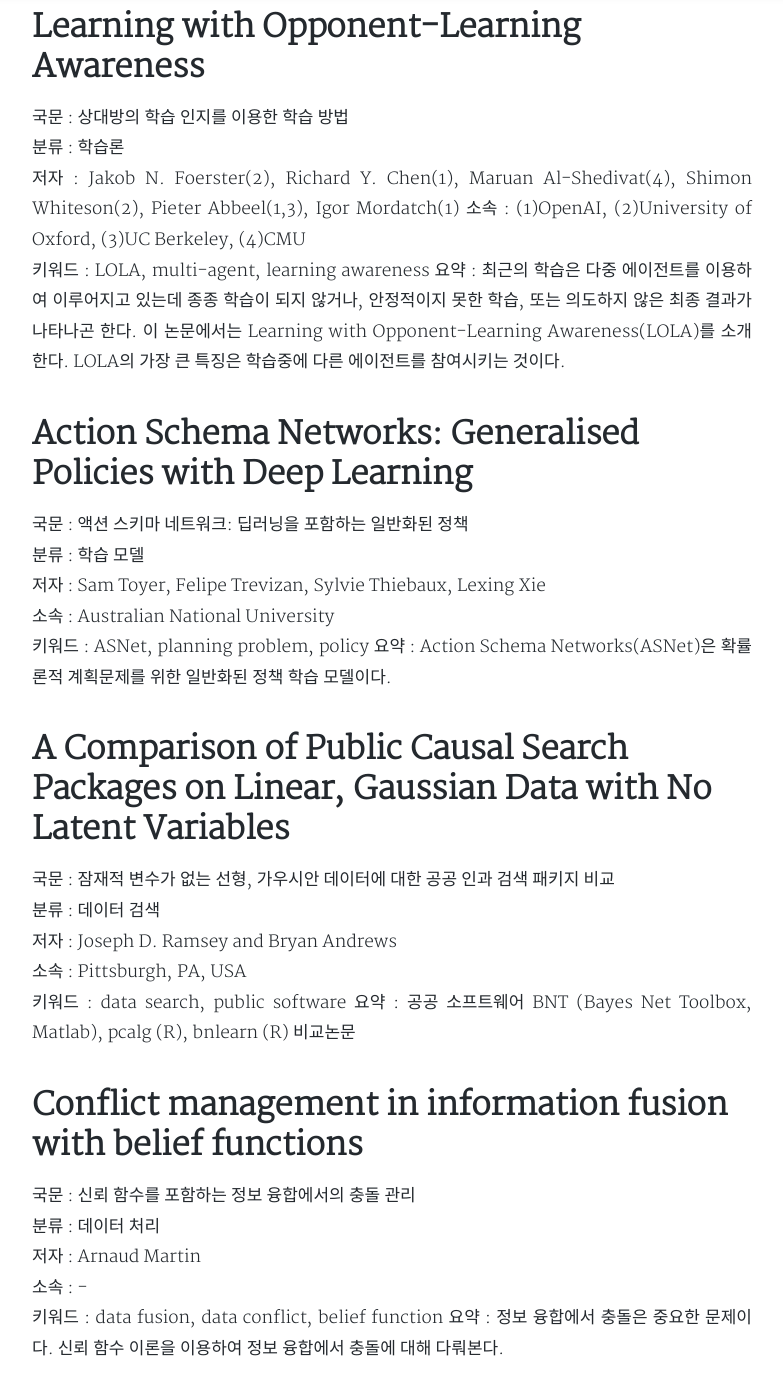
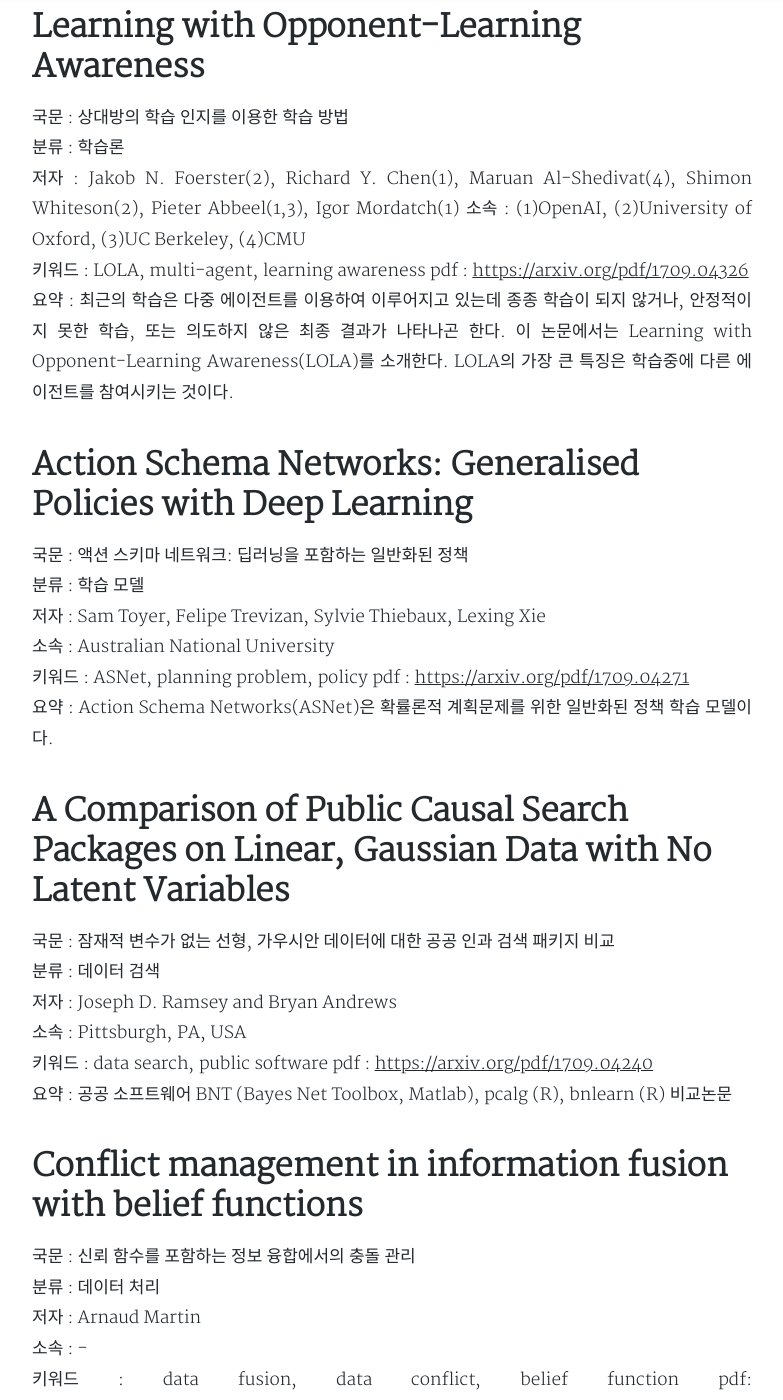
Before and after one commit to kairos03/kairos03.github.io-old, a Jekyll site: the page built from _posts/Machine-learning/2017-09-14-daily-DL-paper.md, in a window 1280 px wide and 1400 px high, scrolled down 947 px. Shown: the whole window, without its empty margins (248-1031 px from the left). Built offline with Jekyll 4.4.1, drawn with Linux system fonts in a browser that asks for light colours; nearby versions of some CDN libraries; comment, search, counter and statistics services are not loaded; a style sheet for code colours, icons or effects is not loaded; some of the changed text lies outside the part shown.

Commit message:
add paper link

```diff
--- a/_posts/Machine-learning/2017-09-14-daily-DL-paper.md
+++ b/_posts/Machine-learning/2017-09-14-daily-DL-paper.md
@@ -14,7 +14,9 @@ tag:    [AI, machine-learning, deep-learning, paper, trend]
 저자 : Maxime Lenormand
 소속 : Irstea, France
 키워드 : OWA, weight, truncated distribution
+pdf : <https://arxiv.org/pdf/1709.04328>
 요약 : OWA 연산의 중요 이슈인 OWA 가중치 결정 방법 중 하나인, 절단 분포를 이용한 방법 소개한다.
+
 
 # Learning with Opponent-Learning Awareness
 국문 : 상대방의 학습 인지를 이용한 학습 방법
@@ -23,6 +25,7 @@ tag:    [AI, machine-learning, deep-learning, paper, trend]
 Shimon Whiteson(2), Pieter Abbeel(1,3), Igor Mordatch(1)
 소속 : (1)OpenAI, (2)University of Oxford, (3)UC Berkeley, (4)CMU
 키워드 : LOLA, multi-agent, learning awareness
+pdf : <https://arxiv.org/pdf/1709.04326>
 요약 : 최근의 학습은 다중 에이전트를 이용하여 이루어지고 있는데 종종 학습이 되지 않거나,
 안정적이지 못한 학습, 또는 의도하지 않은 최종 결과가 나타나곤 한다. 이 논문에서는
 Learning with Opponent-Learning Awareness(LOLA)를 소개한다. LOLA의 가장 큰 특징은
@@ -34,6 +37,7 @@ Learning with Opponent-Learning Awareness(LOLA)를 소개한다. LOLA의 가장
 저자 : Sam Toyer, Felipe Trevizan, Sylvie Thiebaux, Lexing Xie
 소속 : Australian National University
 키워드 : ASNet, planning problem, policy
+pdf : <https://arxiv.org/pdf/1709.04271>
 요약 : Action Schema Networks(ASNet)은 확률론적 계획문제를 위한 일반화된 정책 학습 모델이다.
 
 # A Comparison of Public Causal Search Packages on Linear, Gaussian Data with No Latent Variables
@@ -42,6 +46,7 @@ Learning with Opponent-Learning Awareness(LOLA)를 소개한다. LOLA의 가장
 저자 : Joseph D. Ramsey and Bryan Andrews
 소속 : Pittsburgh, PA, USA
 키워드 : data search, public software
+pdf : <https://arxiv.org/pdf/1709.04240>
 요약 : 공공 소프트웨어 BNT (Bayes Net Toolbox, Matlab), pcalg (R), bnlearn (R) 비교논문
 
 # Conflict management in information fusion with belief functions
@@ -50,6 +55,7 @@ Learning with Opponent-Learning Awareness(LOLA)를 소개한다. LOLA의 가장
 저자 : Arnaud Martin
 소속 : -
 키워드 : data fusion, data conflict, belief function
+pdf: <https://arxiv.org/pdf/1709.04182>
 요약 : 정보 융합에서 충돌은 중요한 문제이다. 신뢰 함수 이론을 이용하여 정보 융합에서
 충돌에 대해 다뤄본다.
 
@@ -59,6 +65,7 @@ Learning with Opponent-Learning Awareness(LOLA)를 소개한다. LOLA의 가장
 저자 : Wen Shen(1), Jacob W. Crandall(2), Ke Yan(3), Cristina V. Lopes(1)
 소속 : (1)UC Irvine, (2)Brigham Young University, (3)China Jiliang University
 키워드 : crowdfunding, thrashold policy
+pdf : <https://arxiv.org/pdf/1709.04049>
 요약 : 크라우드 펀딩의 기업가를 위한 정보공개시 투자자들에게 더 많은 돈과 신뢰를 줄수
 있도록 정보를 디자인 하는 툴, 방법 제시
 
@@ -68,6 +75,7 @@ Learning with Opponent-Learning Awareness(LOLA)를 소개한다. LOLA의 가장
 저자 : Subhash Kak
 소속 : -
 키워드 :  reasoning systems, causality, belief networks, Simpson’s paradox, disjunction effect
+pdf : <https://arxiv.org/pdf/1709.04029>
 요약 : -
 
 # Neural Network Based Nonlinear Weighted Finite Automata
@@ -75,8 +83,8 @@ Learning with Opponent-Learning Awareness(LOLA)를 소개한다. LOLA의 가장
 분류 : 학습 모델
 저자 : Tianyu Li, Guillaume Rabusseau, Doina Precup
 소속 : McGill University
-
 키워드 : Neural Net, WFA
+pdf : <https://arxiv.org/pdf/1709.04380>
 요약 : 비선형 WFA 모델 소개
 
 # Predictive modeling of die filling of the pharmaceutical granules using the flexible neural tree
@@ -85,45 +93,57 @@ Learning with Opponent-Learning Awareness(LOLA)를 소개한다. LOLA의 가장
 저자 : Varun Kumar Ojha, Serena Schiano, Chuan-Yu Wu, Václav Snášel, Ajith Abraham
 소속 : -
 키워드 : flexible neural tree
+pdf : <https://arxiv.org/pdf/1709.04318>
 요약 :
 
 # Automated Cloud Provisioning on AWS using Deep Reinforcement Learning
 국문 : 딥 강화 학습을 이용한 AWS 자동 클라우드 프로비져닝
 분류 : 강화 학습
+pdf : <https://arxiv.org/pdf/1709.04305>
 
 # Assessing State-of-the-Art Sentiment Models on State-of-the-Art Sentiment Datasets
 국문 : 최첨단 감정 데이터셋에 대한 모델 평가
 분류 : 모델 평가
+pdf : <https://arxiv.org/pdf/1709.04219>
 
 # On labeling Android malware signatures using minhashing and further classification with Structural Equation Models
 국문 : 구조 해법 모델로 minhashing 및 추가 분류를 사용하여 Android 악성 코드 서명에 라벨 지정하기
 분류 : 구조 해법 모델, 분류, 라벨링
+pdf : <https://arxiv.org/pdf/1709.04186>
 
 # Computing the Shapley Value in Allocation Problems: Approximations and Bounds, with an Application to the Italian VQR Research Assessment Program
 국문 : 할당 문제에서의 샤플리 값 계산 : 근사 및 경계, 이탈리아 VQR 연구 평가 프로그램에 대한 응용 프로그램 포함
 분류 : 할당 문제
+pdf : <https://arxiv.org/pdf/1709.04176>
 
 # Pre-training Neural Networks with Human Demonstrations for Deep Reinforcement Learning
 국문 : 강화 학습을 위한 인간 지시로 사전 훈련된 뉴럴 네트워크
 분류 : 강화학습
+pdf : <https://arxiv.org/pdf/1709.04083>
 
 # Variational Reasoning for Question Answering with Knowledge Graph
 국문 : 지식 그래프를 이용한 질문 응답의 다앙한 추론
 분류 : 추론
+pdf : <https://arxiv.org/pdf/1709.04071>
 
 # Parallelizing Linear Recurrent Neural Nets Over Sequence Length
 국문 : 시퀀스에 걸친 선형 반복 뉴럴 넷 병렬화
 분류 : 병렬화, 선형 반복 뉴럴 넷
+pdf : <https://arxiv.org/pdf/1709.04057>
 
 # Aggregating incoherent agents who disagree
 국문 : 동의 하지 않는 비 일관적인 에이전트 집계
 분류 : 집계, 수집
+pdf : <https://arxiv.org/pdf/1709.03981>
 
 # Refining Source Representations with Relation Networks for Neural Machine Translation
 국문 : 신경 기계 번역을 위한 관계 네트워크로 소스 표현 정제법
 분류 : 신경 기계 번역
+pdf : <https://arxiv.org/pdf/1709.03980>
 요약 : RNN의 이전 정보를 잊는 특징때문에 생기는 단어간의 관계를 잊는 문제가
 현 신경 기계 번역의 단점이다. Relation Network(RN)을 통해 이 문제를 해결하려 한다.
 
 # Affective Neural Response Generation
 국문 : 감정적인 신경 응답 생성
+분류 :
+pdf : <https://arxiv.org/pdf/1709.03968>
```
